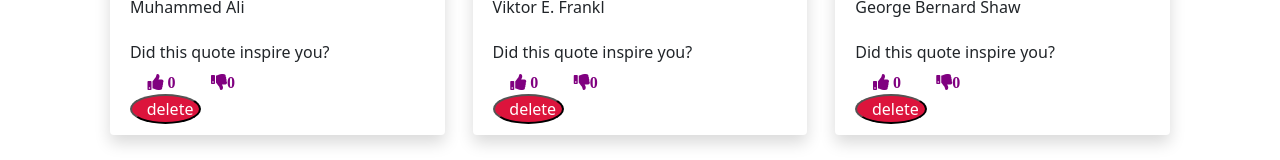
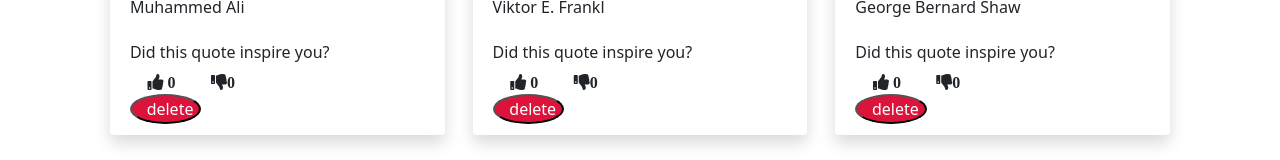
Before and after one commit to violetauko/VeeQuotes, an Angular app: page / in a window 1280 px wide. Shown: the part 592-752 px from the top of the page. Built offline with nearby package versions, Linux system fonts and the light colour scheme.

Commit message:
upvotes icon color

```diff
--- a/src/app/quote-details/quote-details.component.html
+++ b/src/app/quote-details/quote-details.component.html
@@ -1,4 +1,4 @@
- <div appHighlight>
+ <div >
 <i (click)="upvote()" id="tUp"class="fas fa-thumbs-up"> {{upvotes}}</i>
 <i (click)="downvote()" id="tDown"class="fas fa-thumbs-down">{{downvotes}}</i>
  </div>
```
